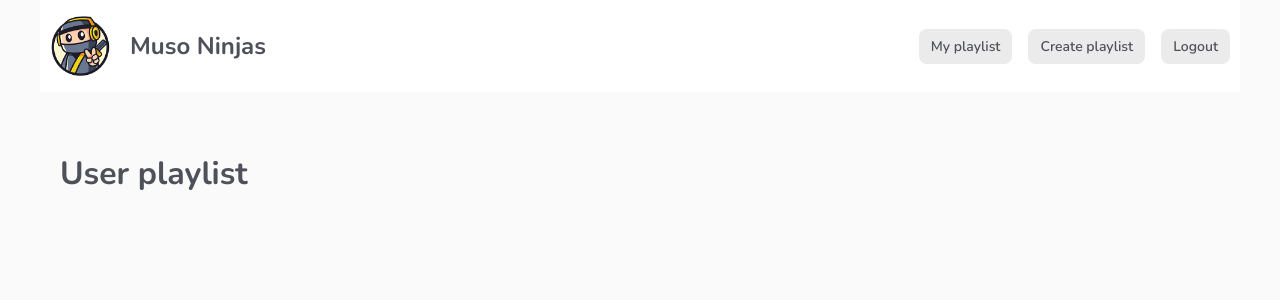
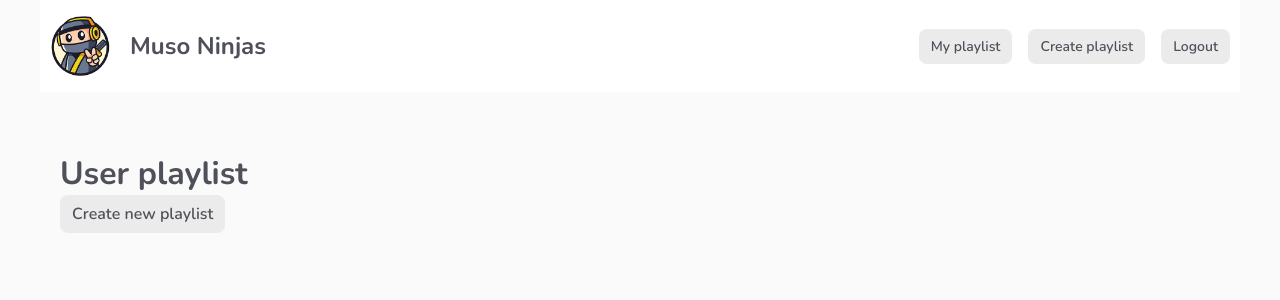
Before and after one commit to mikeqiu2011/muso-ninjas, a Vue app: page /playlists/user in a window 1280 px wide. Shown: the top 300 px of the page. Built offline with nearby package versions, Linux system fonts and the light colour scheme; no server answers; the database is empty; sample sign-in values are in the browser's storage.

Commit message:
add createplaylist button

```diff
--- a/src/views/playlists/UserPlaylist.vue
+++ b/src/views/playlists/UserPlaylist.vue
@@ -5,6 +5,9 @@
     <div v-if="playlists">
       <ListView :playlists="playlists" />
     </div>
+    <router-link class="btn" :to="{ name: 'CreatePlaylist' }"
+      >Create new playlist</router-link
+    >
   </div>
 </template>
 
```
